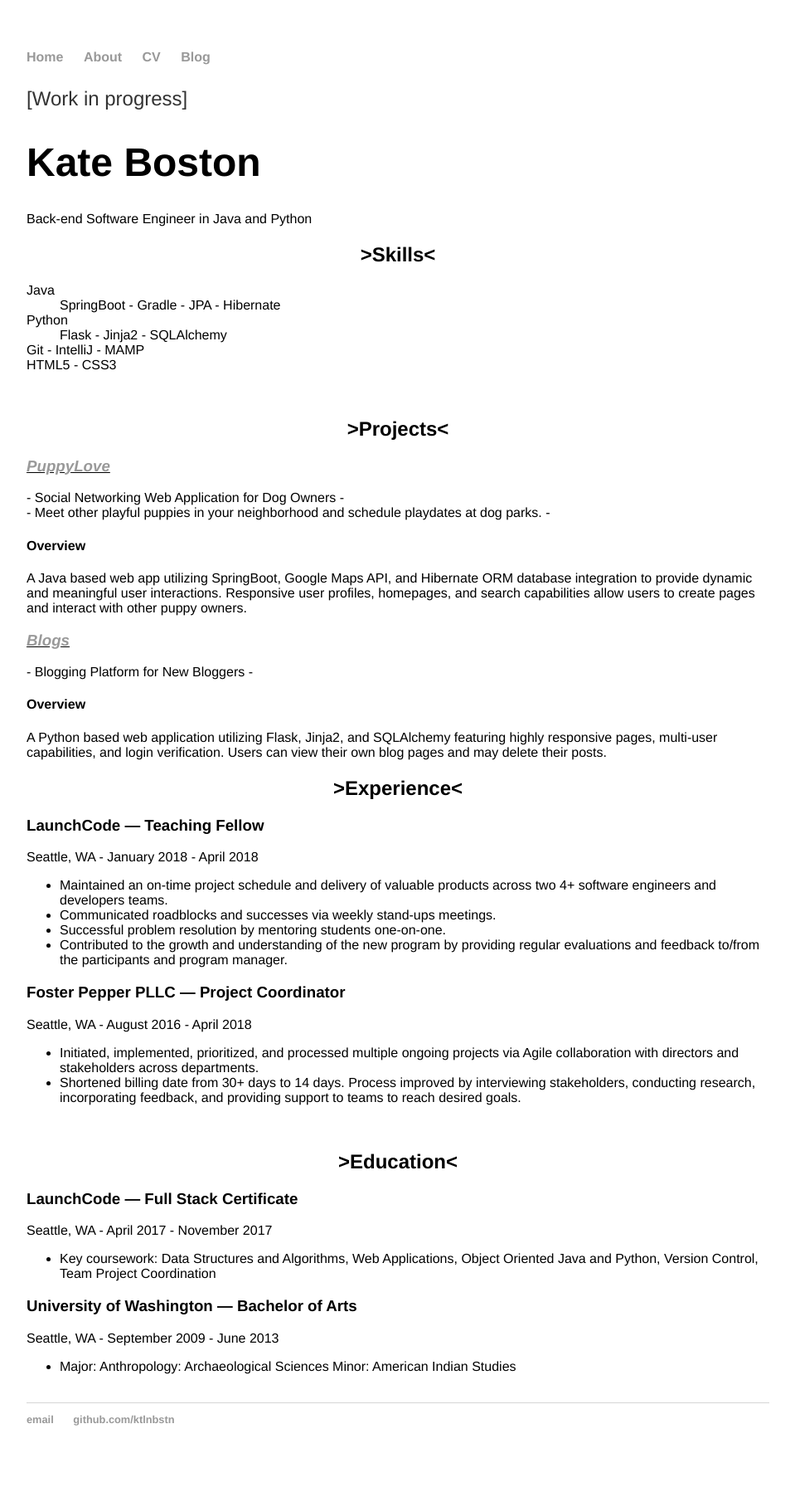
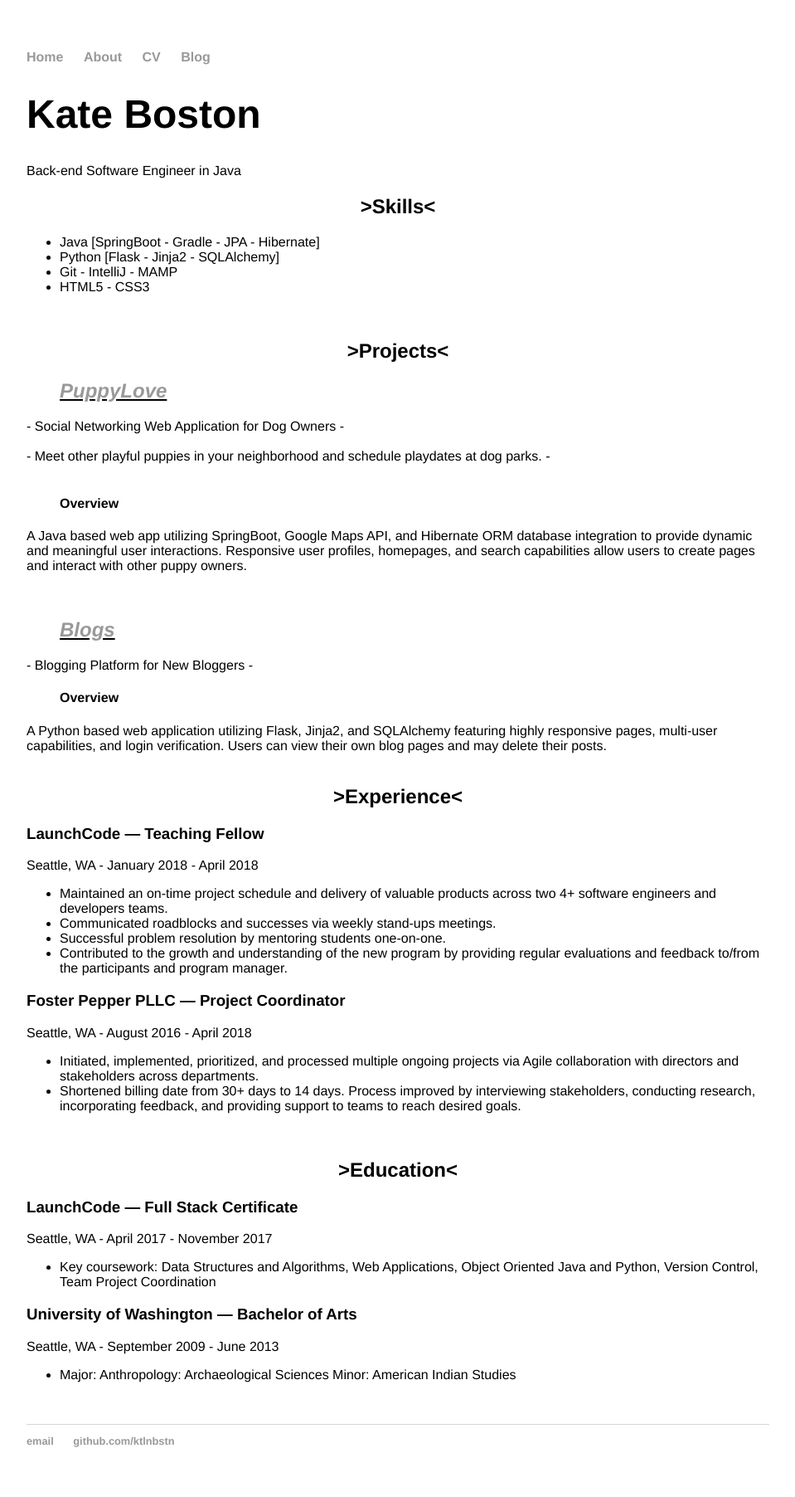
Before and after one commit to ktlnbstn/ktlnbstn.github.io, a Jekyll site: the page built from cv/index.html, in a window 1280 px wide. Shown: the whole page at 83% size, without its empty margins (160-1119 px from the left). Built offline with Jekyll 4.4.1, drawn with Linux system fonts in a browser that asks for light colours; before the commit the page ends 1778 px from its top, so only the background shows below that.

Commit message:
clean up indents

```diff
--- a/cv/index.html
+++ b/cv/index.html
@@ -3,36 +3,36 @@
 title: CV
 ---
 <div class="blurb">
-	<p>[Work in progress]</p>
 
 	<h1>Kate Boston</h1>
-	Back-end Software Engineer in Java and Python</br>
+	Back-end Software Engineer in Java</br>
 
 <center><h2>>Skills<</h2></center>
-	<dl>
-<dt>Java </dt>
-<dd>SpringBoot - Gradle - JPA - Hibernate </dd>
-<dt>Python </dt>
-<dd>Flask - Jinja2 - SQLAlchemy<d/d>
-<dt>Git - IntelliJ - MAMP</dt>
-<dt>HTML5 - CSS3<d/t>
-	</dl></br>
+	<ul>
+<li>Java [SpringBoot - Gradle - JPA - Hibernate]</li>
+<li>Python [Flask - Jinja2 - SQLAlchemy]</li>
+<li>Git - IntelliJ - MAMP</li>
+<li>HTML5 - CSS3</li>
+	</ul></br>
 
 	<center><h2>>Projects<</h2></center>
 
-	<h3><u><em><a href="https://github.com/ktlnbstn/puppylove">PuppyLove</a></em></u></h3>
-		- Social Networking Web Application for Dog Owners - </br>
-		- Meet other playful puppies in your neighborhood and schedule playdates at dog parks. - </br>
-<h4>Overview</h4>
-A Java based web app utilizing SpringBoot, Google Maps API, and Hibernate ORM database integration to provide dynamic and
+	<dl>
+	<dd><h2><u><em><a href="https://github.com/ktlnbstn/puppylove">PuppyLove</a></em></u></h2></dd>
+		<dt>- Social Networking Web Application for Dog Owners - </dt></br>
+		<dt>- Meet other playful puppies in your neighborhood and schedule playdates at dog parks. - </dt></br>
+
+<dd><h4>Overview</h4></dd>
+<dt>A Java based web app utilizing SpringBoot, Google Maps API, and Hibernate ORM database integration to provide dynamic and
 meaningful user interactions. Responsive user profiles, homepages, and search capabilities allow users
-to create pages and interact with other puppy owners.</br>
+to create pages and interact with other puppy owners.</dt>
+	<dl></br>
 
-		<h3><u><em><a href="http://blog-ktbstn.herokuapp.com/login">Blogs</a></em></u></h3>
-		- Blogging Platform for New Bloggers -
-<h4>Overview</h4>
-A Python based web application utilizing Flask, Jinja2, and SQLAlchemy featuring highly responsive pages, multi-user
-capabilities, and login verification. Users can view their own blog pages and may delete their posts. </br>
+		<dd><h2><u><em><a href="http://blog-ktbstn.herokuapp.com/login">Blogs</a></em></u></h2></dd>
+		<dt>- Blogging Platform for New Bloggers - </dt>
+<dd><h4>Overview</h4></dd>
+<dt>A Python based web application utilizing Flask, Jinja2, and SQLAlchemy featuring highly responsive pages, multi-user
+capabilities, and login verification. Users can view their own blog pages and may delete their posts. </dt></br>
 		<!--Search and view blog posts by author for maximum user experience.-->
 
 	<center><h2>>Experience<</h2></center>
```
